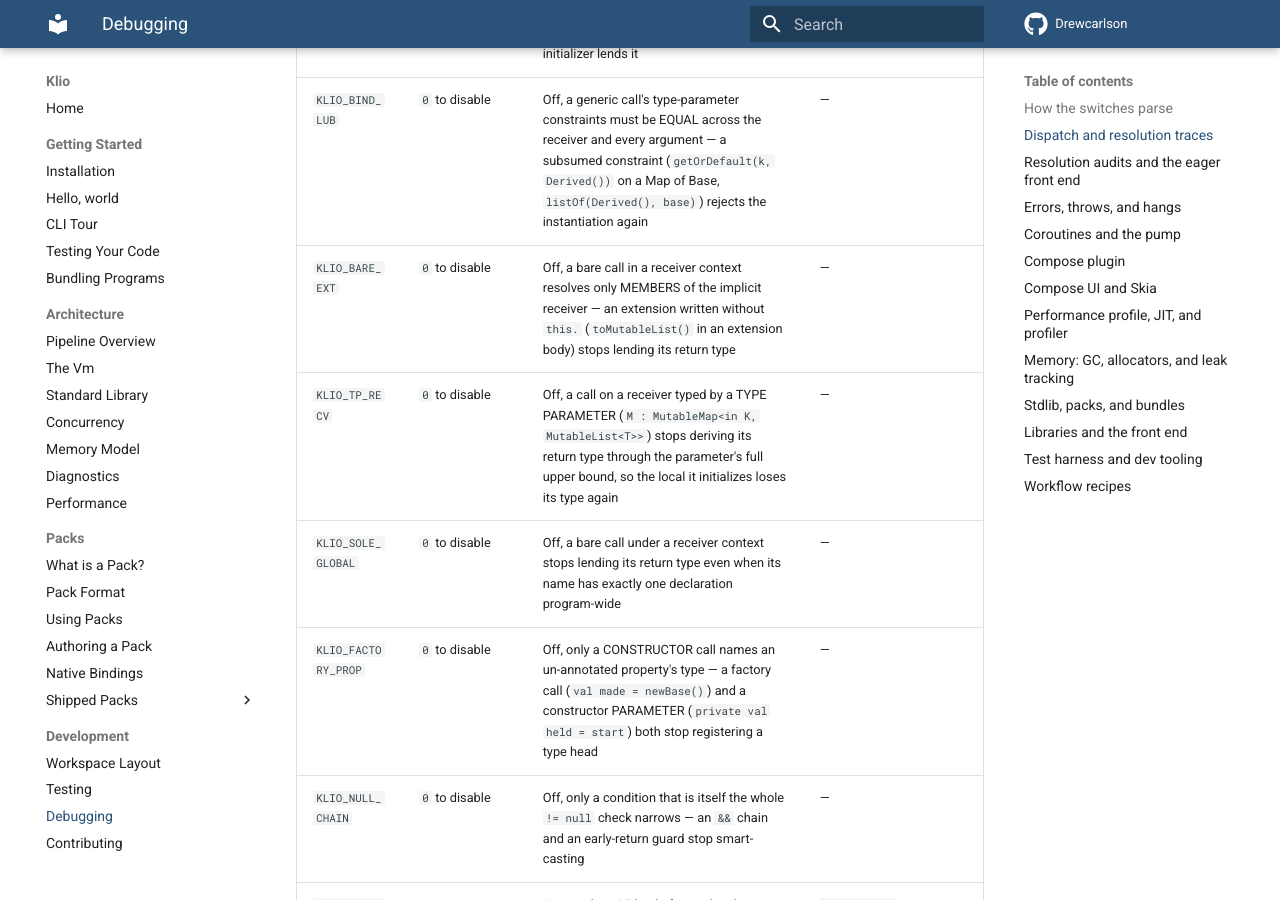
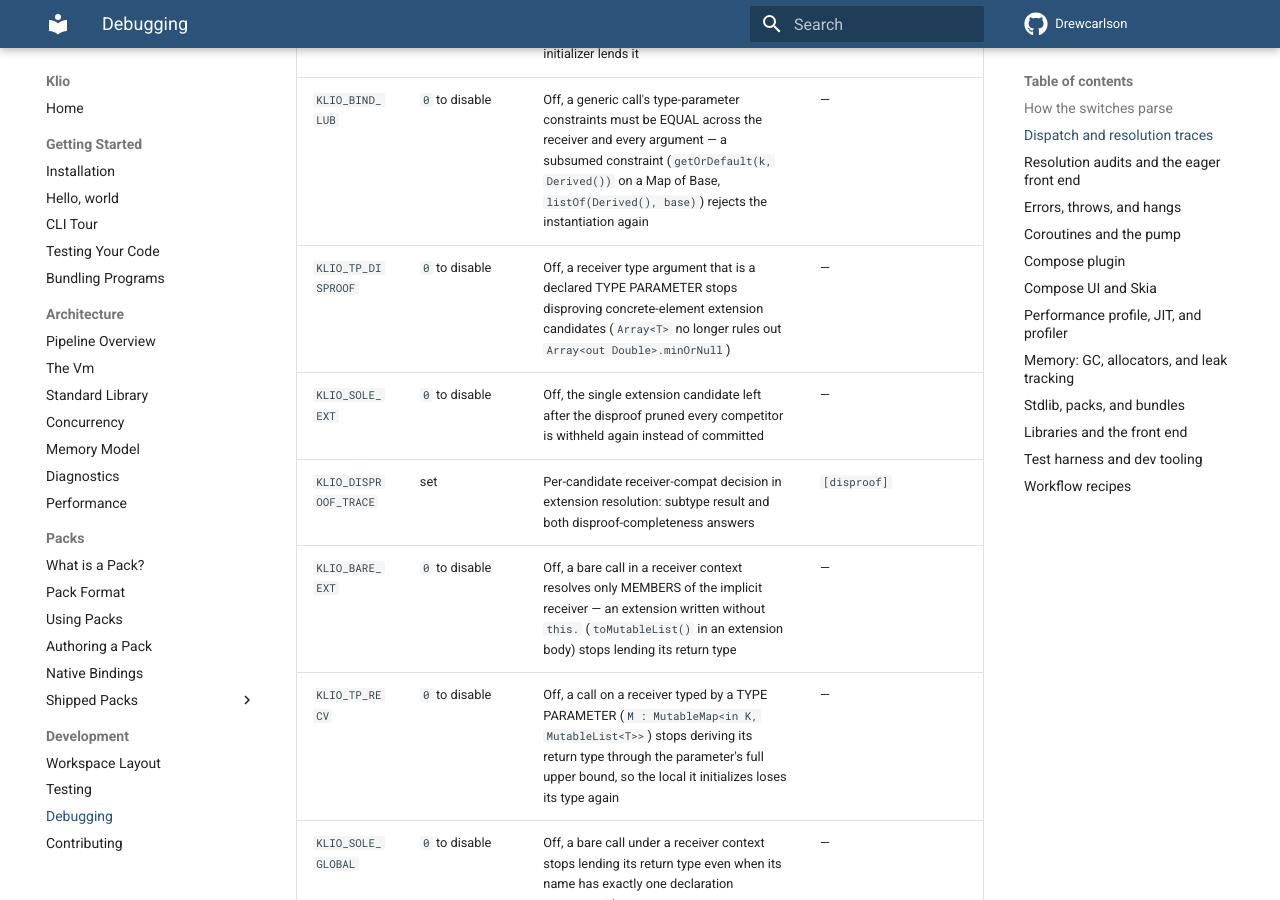
Before and after one commit to DrewCarlson/klio, an MkDocs documentation site: the page built from docs/development/debugging.md, in a window 1280 px wide and 900 px high, scrolled down 3744 px. Built offline with MkDocs 1.6.1 and Material for MkDocs 9.7.7, drawn with Linux system fonts in a browser that asks for light colours; the version menu is left out.

Commit message:
ir: a type-parameter element disproves a concrete-element extension
`arrayOf(a, b).minOrNull()` inside `fun <T : Comparable<T>> choose`
resolved nothing: the receiver Array<T> matched the total-order
`Array<out T>.minOrNull` AND the IEEE `Array<out Double>` overloads as
unknown, the tie declined, and runtime dispatch picked IEEE from the
runtime values -- NaN where kotlinc prints 0.0. kotlinc rules the
concrete-element overloads out at the declaration: a type parameter is
never a classifier its bound does not entail.

Two halves, separately gated. staticTypeDisproofComplete accepts a
head-only bound record for the NEGATIVE conclusion only -- dropped
bound arguments narrow a bound, never add a supertype -- at the three
negative-polarity proof sites; the positive-capable sites keep the
strict proof. And when that disproof PRUNED at least one competitor,
exactly one candidate remains, and the receiver carries explicit type
arguments, the survivor commits. The pruning-evidence guard is
load-bearing: without it the sole candidate for a name that never had
competitors (indentWidth inside trimIndent) was committed on weak
receiver evidence and broke the sweep.

generic_factory_return_extension prints 0.0 through both the harness
and the parity pipeline (pinned suite 126 -> 127 of 134). Sweep 117/0,
examples A/B clean, census unchanged -- the seventh wrong-answer fix
visible only as parity.

```diff
--- a/docs/development/debugging.md
+++ b/docs/development/debugging.md
@@ -77,6 +77,9 @@
 | `KLIO_MEMBER_INIT` | `0` to disable | Off, a property-read, indexed-read or ALIAS initializer (`val node = coord.layoutNode`, `val held = row[1]`, `val b = a`) stops lending its type to the local | — |
 | `KLIO_RECV_CHAIN` | `0` to disable | Off, a member or indexed receiver is typed only from a declared type or a call's return type, never from the type a local's own initializer lends it | — |
 | `KLIO_BIND_LUB` | `0` to disable | Off, a generic call's type-parameter constraints must be EQUAL across the receiver and every argument — a subsumed constraint (`getOrDefault(k, Derived())` on a Map of Base, `listOf(Derived(), base)`) rejects the instantiation again | — |
+| `KLIO_TP_DISPROOF` | `0` to disable | Off, a receiver type argument that is a declared TYPE PARAMETER stops disproving concrete-element extension candidates (`Array<T>` no longer rules out `Array<out Double>.minOrNull`) | — |
+| `KLIO_SOLE_EXT` | `0` to disable | Off, the single extension candidate left after the disproof pruned every competitor is withheld again instead of committed | — |
+| `KLIO_DISPROOF_TRACE` | set | Per-candidate receiver-compat decision in extension resolution: subtype result and both disproof-completeness answers | `[disproof]` |
 | `KLIO_BARE_EXT` | `0` to disable | Off, a bare call in a receiver context resolves only MEMBERS of the implicit receiver — an extension written without `this.` (`toMutableList()` in an extension body) stops lending its return type | — |
 | `KLIO_TP_RECV` | `0` to disable | Off, a call on a receiver typed by a TYPE PARAMETER (`M : MutableMap<in K, MutableList<T>>`) stops deriving its return type through the parameter's full upper bound, so the local it initializes loses its type again | — |
 | `KLIO_SOLE_GLOBAL` | `0` to disable | Off, a bare call under a receiver context stops lending its return type even when its name has exactly one declaration program-wide | — |
```
Also changed, not shown: plans/static-dispatch-campaign.md (+26 -0 lines), 1 other file.
